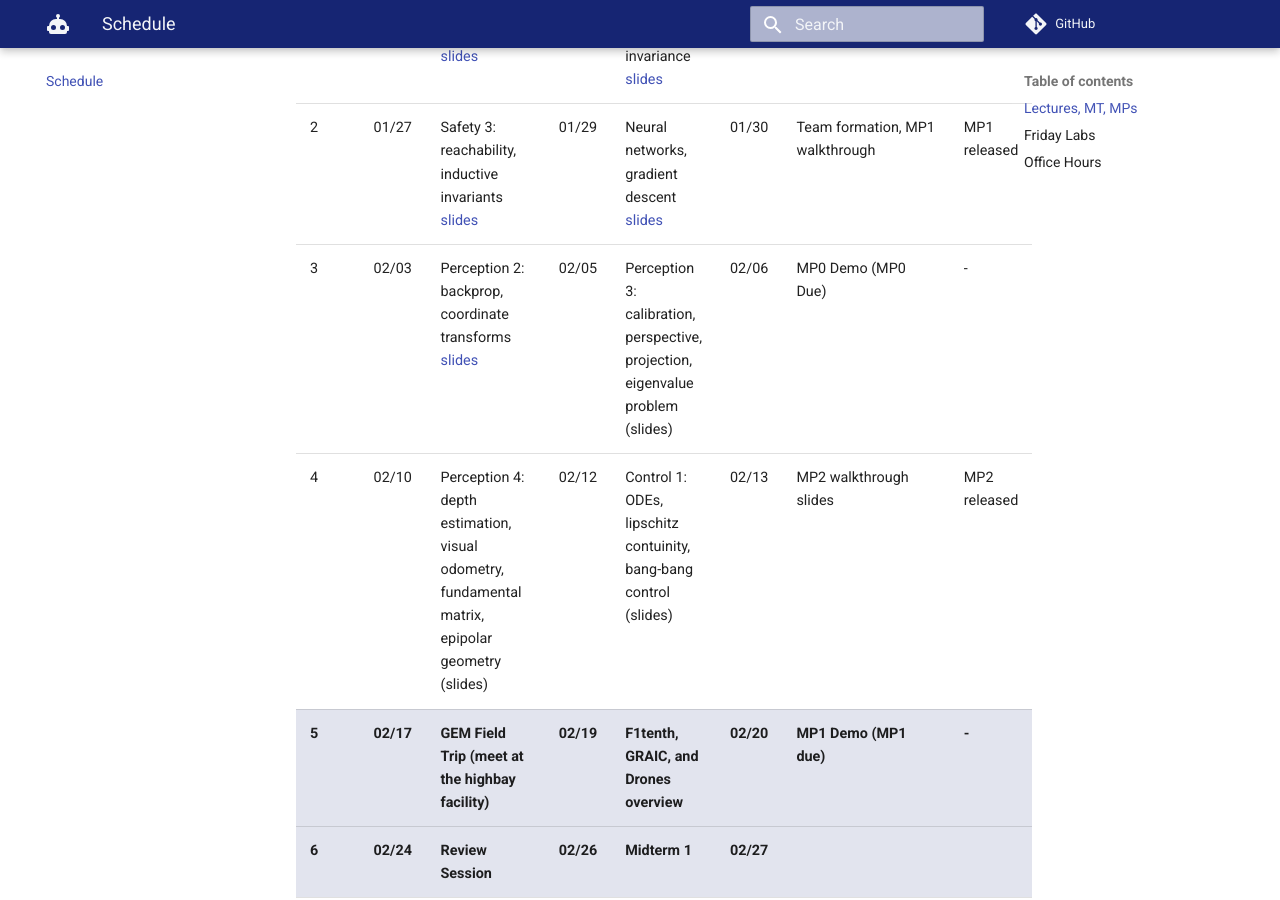
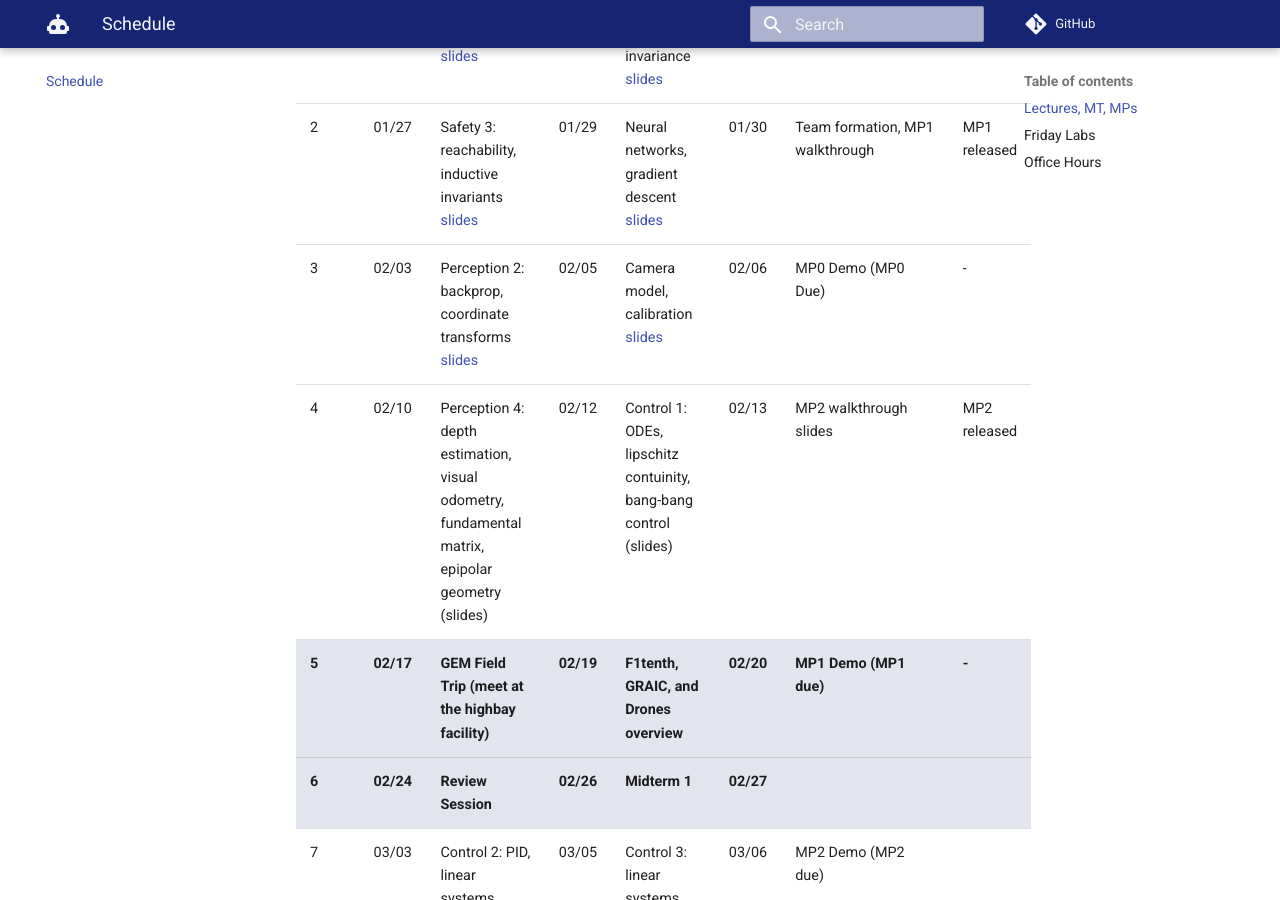
Before and after one commit to safeautonomy-illinois/ece484-site, an MkDocs documentation site: the page built from docs/spring-2026/lectures.md, in a window 1280 px wide and 900 px high, scrolled down 405 px. Built offline with MkDocs 1.6.1 and Material for MkDocs 9.7.7, drawn with Linux system fonts in a browser that asks for light colours; comment, search, counter and statistics services are not loaded.

Commit message:
L6 prelim

```diff
--- a/docs/spring-2026/lectures.md
+++ b/docs/spring-2026/lectures.md
@@ -55,7 +55,8 @@
       <td>Perception 2: backprop, coordinate transforms
          <a href="/ece484-site/assets/pdfs/spring-2026/Spring26_Lecture5_perceptionNN2_CT.pdf">slides</a></td>
       <td>02/05</td>
-      <td>Perception 3: calibration, perspective, projection, eigenvalue problem (slides)</td>
+      <td>Camera model, calibration
+      <a href="/ece484-site/assets/pdfs/spring-2026/Spring26_Lecture6_Camera.pdf">slides</a></td>
       <td>02/06</td>
       <td>MP0 Demo (MP0 Due)</td>
       <td>-</td>
```
Also changed, not shown: 1 other file.
